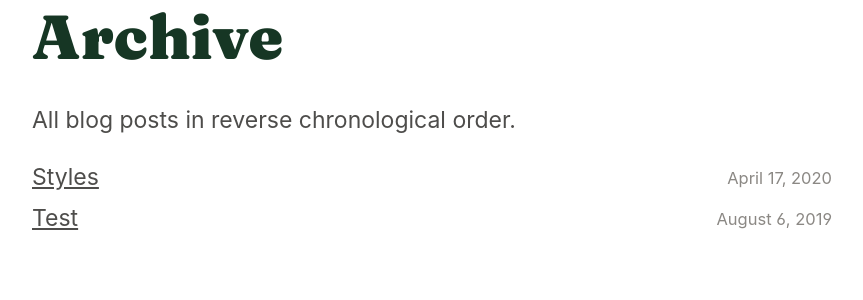
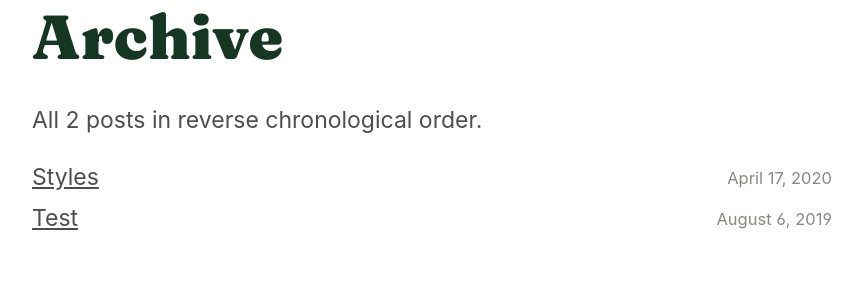
Before and after one commit to ajpwalser/ajpwalser.github.io, a Jekyll site: the page built from archive/index.html, in a window 1280 px wide. Shown: the part 150-450 px from the top of the page, without its empty margins (208-1071 px from the left). Built offline with Jekyll 4.4.1, drawn with Linux system fonts in a browser that asks for light colours; some web fonts are replaced.

Commit message:
Update index.html

```diff
--- a/archive/index.html
+++ b/archive/index.html
@@ -5,7 +5,7 @@ description: All of Adam's posts
 ---
 
 <h2>Archive</h2>
-<p class="first">All blog posts in reverse chronological order.</p>
+<p class="first">All {{ site.posts | size }} posts in reverse chronological order.</p>
 <ul class="headline">
 {% for post in site.posts %}
   <li style="align-items:center;display:flex;flex-wrap:wrap;justify-content:space-between;margin-bottom:10px;font-family: 'Inter', sans-serif;">
```
